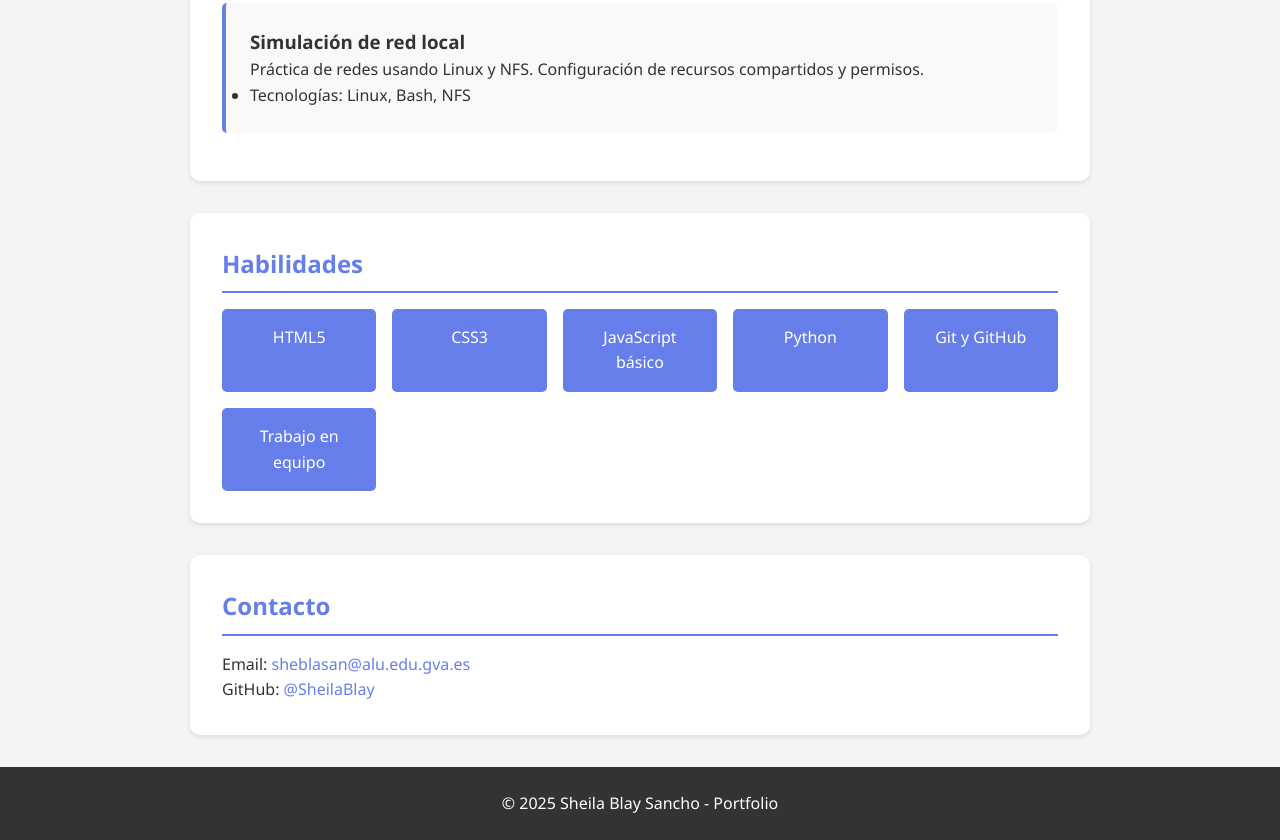
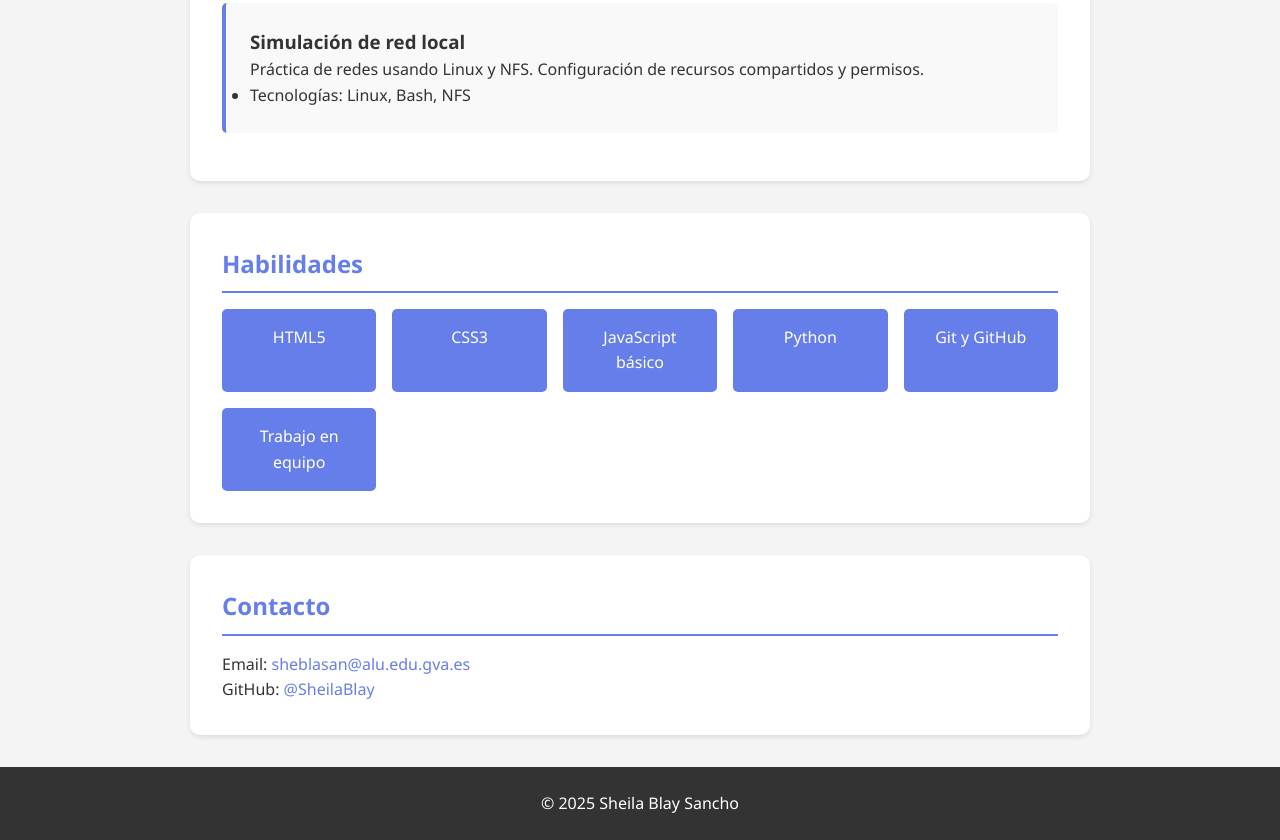
Before and after one commit to SheilaBlay/sheila-portfolio, a plain HTML site: page index.html in a window 1280 px wide. Shown: the part 1038-1878 px from the top of the page. Drawn offline with Linux system fonts and the light colour scheme.

Commit message:
Update index.html

```diff
--- a/index.html
+++ b/index.html
@@ -81,7 +81,7 @@
   </main>
 
    <footer>
-    <p>&copy; <span id="year"></span> Sheila Blay Sancho - Portfolio</p>
+    <p>&copy; <span id="year"></span> Sheila Blay Sancho</p>
   </footer>
 
   <script>
```
